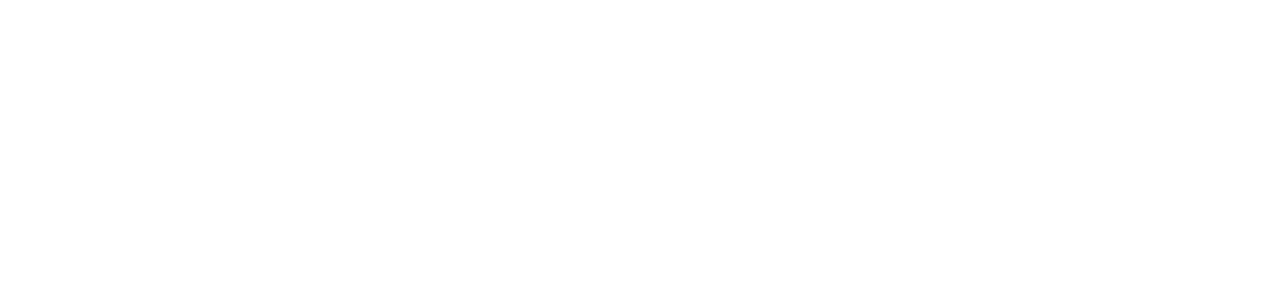
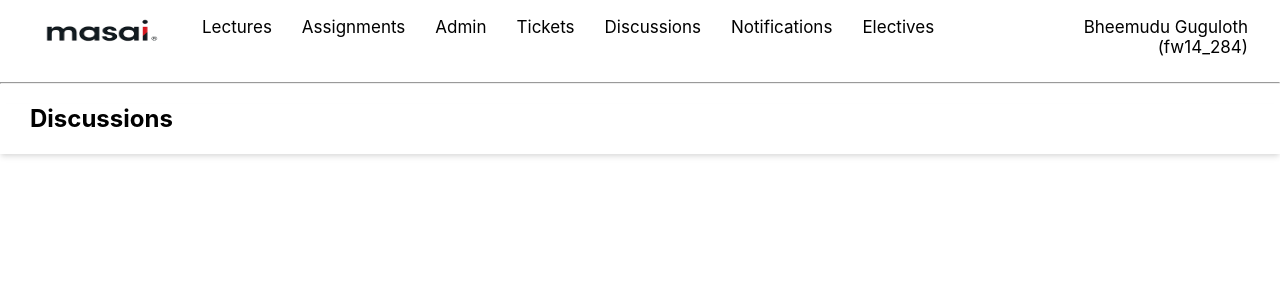
Before and after one commit to bheema-284/masai_lms, a React (Create React App) app: page /discussions in a window 1280 px wide. Before the commit this address had no page. Shown: the top 300 px of the page. Built offline with nearby package versions, Linux system fonts and the light colour scheme.

Commit message:
remaining files are added

```diff
--- a/src/App.css
+++ b/src/App.css
@@ -291,3 +291,27 @@
   height: 50px;
   margin-bottom: 50px;
 }
+.Tickets{
+  width: 95%;
+  margin-left: 30px;
+  height: 50px;
+  margin-bottom: 50px;
+}
+.Electives{
+  width: 95%;
+  margin-left: 30px;
+  height: 50px;
+  margin-bottom: 50px;
+}
+.Notifications{
+  width: 95%;
+  margin-left: 30px;
+  height: 50px;
+  margin-bottom: 50px;
+}
+.Discussions{
+  width: 95%;
+  margin-left: 30px;
+  height: 50px;
+  margin-bottom: 50px;
+}
--- a/src/App.jsx
+++ b/src/App.jsx
@@ -5,6 +5,10 @@
 import { Lectures } from './components/Lectures';
 import { Assignments } from './components/Assignments';
 import { Admin } from './components/Admin';
+import { Discussions } from './components/Discussions';
+import { Electives } from './components/Electives';
+import { Notifications } from './components/Notifications';
+import { Tickets } from './components/Tickets';
 function App() {
   return (
     <div className="App">
@@ -15,6 +19,10 @@
           <Route path="/lectures" element={<Lectures />} />
           <Route path="/admin" element={<Admin />} />
           <Route path="/assignments" element={<Assignments />} />
+          <Route path="/tickets" element={<Tickets />} />
+          <Route path="/notifications" element={<Notifications />} />
+          <Route path="/electives" element={<Electives />} />
+          <Route path="/discussions" element={<Discussions />} />
         </Routes>
     </div>
   );
--- /dev/null
+++ b/src/components/Discussions.jsx
@@ -0,0 +1,15 @@
+import { Navbar } from './Navbar';
+import '../App.css';
+export const Discussions = () => {
+  return (
+    <>
+    <Navbar/>
+    <hr />
+    <div className='divcc'>
+    <div className="Discussions">
+      <h2 className='h22'>Discussions</h2>
+    </div>
+    </div>
+    </>
+  );
+}
--- /dev/null
+++ b/src/components/Electives.jsx
@@ -0,0 +1,15 @@
+import { Navbar } from './Navbar';
+import '../App.css';
+export const Electives = () => {
+  return (
+    <>
+    <Navbar/>
+    <hr />
+    <div className='divcc'>
+    <div className="Electives">
+      <h2 className='h22'>Electives</h2>
+    </div>
+    </div>
+    </>
+  );
+}
--- /dev/null
+++ b/src/components/Notifications.jsx
@@ -0,0 +1,15 @@
+import { Navbar } from './Navbar';
+import '../App.css';
+export const Notifications = () => {
+  return (
+    <>
+    <Navbar/>
+    <hr />
+    <div className='divcc'>
+    <div className="Notifications">
+      <h2 className='h22'>Notifications</h2>
+    </div>
+    </div>
+    </>
+  );
+}
--- /dev/null
+++ b/src/components/Tickets.jsx
@@ -0,0 +1,15 @@
+import { Navbar } from './Navbar';
+import '../App.css';
+export const Tickets = () => {
+  return (
+    <>
+    <Navbar/>
+    <hr />
+    <div className='divcc'>
+    <div className="Tickets">
+      <h2 className='h22'>Tickets</h2>
+    </div>
+    </div>
+    </>
+  );
+}
```
